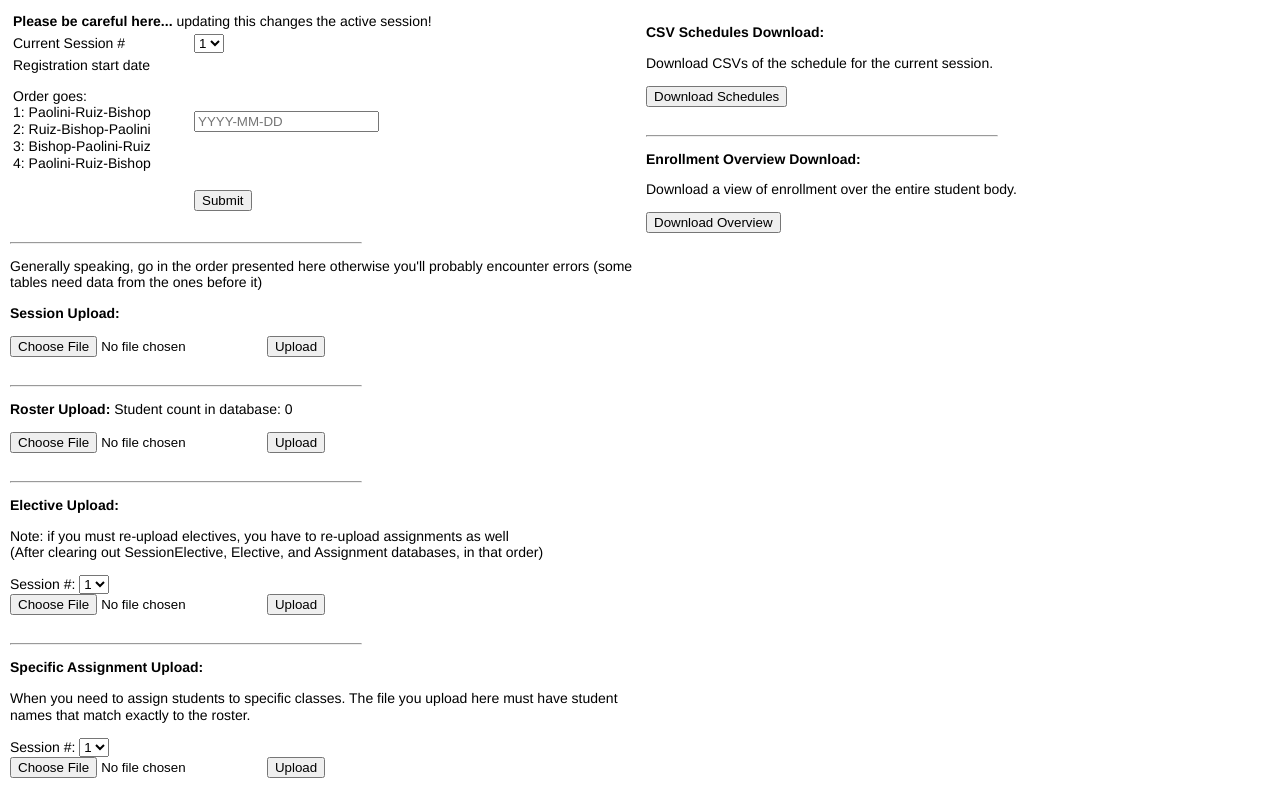
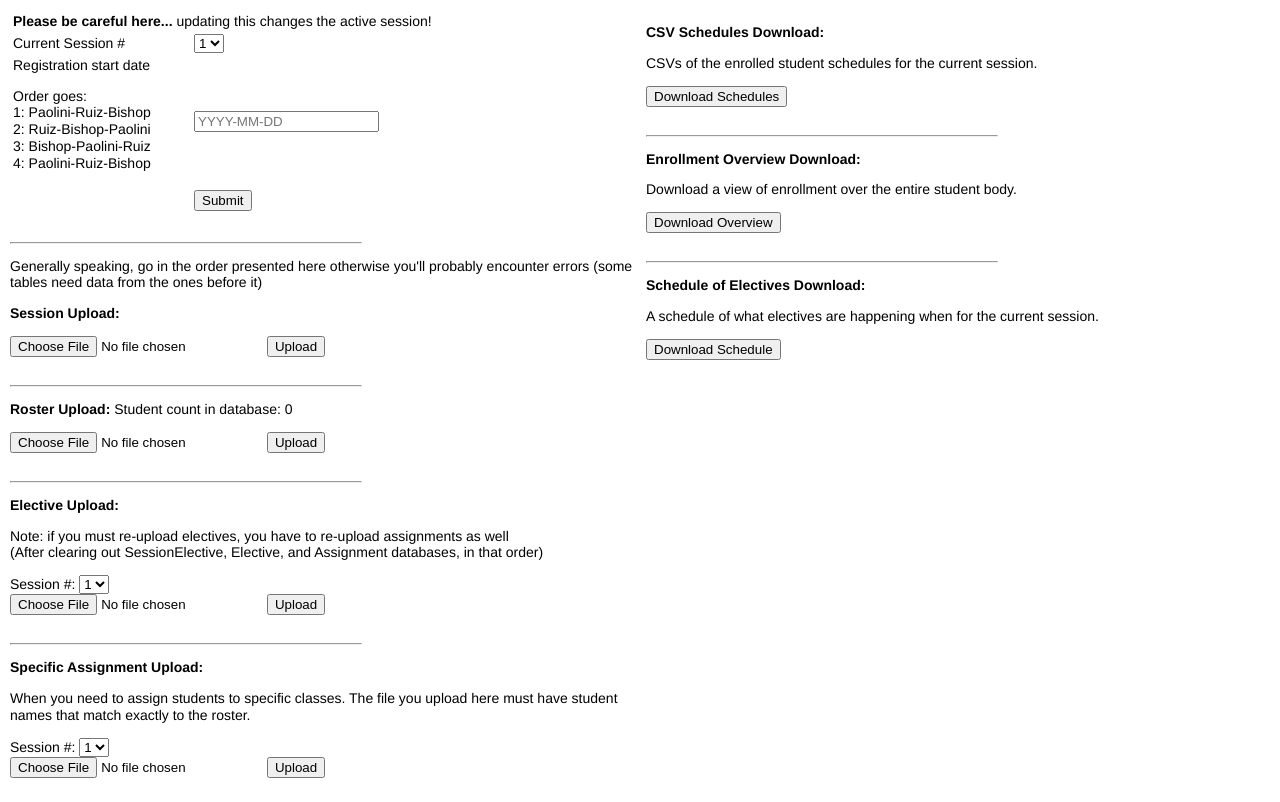
Before and after one commit to MyztikJenz/IndigoRegistrationApp, a Flask app: page /_admin_ in a window 1280 px wide. Run offline with Flask 3, Linux system fonts and the light colour scheme; data that the repository does not hold is empty.

Commit message:
Added Schedule of Electives report. Added final elective titles and descriptions.

```diff
--- a/application.py
+++ b/application.py
@@ -24,6 +24,8 @@ from database.configure import *
 # x Knowing which kids have yet to fill something out.
 # Cleaning up electives list
 # testing
+# Need a /x/demo account
+# x Need a schedule of which electives are held when (for pre-planning; just like college)
 
 # Notes
 # In session 2, we can use the AssignedClasses infrastructure to pull "part 2" electives out and auto-assign them.
@@ -222,6 +224,43 @@ def adminPage():
 
         #     date_format = '%Y-%m-%d %H:%M:%S'
         #     startDate = datetime.datetime.strptime(sessionStartDate, date_format)
+
+        if request.form["formID"] == "elective_schedules":
+            currentSession = RegistrationTools.activeSession()
+
+            allR1 = [["Rotation 1"]]
+            allR2 = [["Rotation 2"]]
+
+            for day in ["Monday", "Wednesday", "Thursday", "Friday"]:
+                r1 = []
+                r2 = []
+                subq = select(SessionElective).join(Elective).where(SessionElective.electiveID == Elective.id)\
+                                                                                            .where(Elective.assignOnly == False)\
+                                                                                            .where(SessionElective.day == day)\
+                                                                                .join(Session).where(SessionElective.session == currentSession).order_by(Elective.name)
+                sessionElectives = db.session.scalars(subq).fetchall()
+                for se in sessionElectives:
+                    if se.rotation in [1,3]:
+                        r1.append(se.elective.name)
+                    if se.rotation in [2,3]:
+                        r2.append(se.elective.name)
+
+                allR1.append(r1)
+                allR2.append(r2)
+
+            fileBuffer = io.StringIO()
+            w = csv.writer(fileBuffer, quoting=csv.QUOTE_ALL)
+            w.writerow(["", "Monday", "Wednesday", "Thursday", "Friday"])
+            zl = zip_longest(*allR1)
+            for z in zl:
+                w.writerow(z)
+            w.writerow(["","","","",""])
+            zl = zip_longest(*allR2)
+            for z in zl:
+                w.writerow(z)
+
+            return Response(fileBuffer.getvalue(), mimetype="text/csv", headers={"Content-Disposition":f"attachment;filename=Session #{currentSession.number} Schedule of Electives.csv"})
+
 
         if request.form["formID"] == "enrollment_overview":
             currentSession = RegistrationTools.activeSession()
@@ -429,6 +468,43 @@ def showSchedule(student, session=None, electives=None):
 # with app.app_context():
 #     currentSession = RegistrationTools.activeSession()
 
+#     allR1 = [["Rotation 1"]]
+#     allR2 = [["Rotation 2"]]
+
+#     for day in ["Monday", "Wednesday", "Thursday", "Friday"]:
+#         r1 = []
+#         r2 = []
+#         subq = select(SessionElective).join(Elective).where(SessionElective.electiveID == Elective.id)\
+#                                                                                        .where(Elective.assignOnly == False)\
+#                                                                                        .where(SessionElective.day == day)\
+#                                                                         .join(Session).where(SessionElective.session == currentSession).order_by(Elective.name)
+#         print(subq)
+#         sessionElectives = db.session.scalars(subq).fetchall()
+#         print(sessionElectives)
+#         for se in sessionElectives:
+#             if se.rotation in [1,3]:
+#                 r1.append(se.elective.name)
+#             if se.rotation in [2,3]:
+#                 r2.append(se.elective.name)
+
+#         allR1.append(r1)
+#         allR2.append(r2)
+
+#     csvPath = os.path.join("./instance", f"ElectiveSchedule.csv")
+#     with open(csvPath, 'w', newline='') as f:
+#         w = csv.writer(f, quoting=csv.QUOTE_ALL)
+#         w.writerow(["", "Monday", "Wednesday", "Thursday", "Friday"])
+#         zl = zip_longest(*allR1)
+#         for z in zl:
+#             w.writerow(z)
+
+#         w.writerow(["","","","",""])
+#         zl = zip_longest(*allR2)
+#         for z in zl:
+#             w.writerow(z)
+
+#     pdb.set_trace()
+
 #     electiveNames = []
 #     electiveAttendees = []
 
@@ -447,8 +523,8 @@ def showSchedule(student, session=None, electives=None):
 
     # csvPath = os.path.join(abspath("."), "instance", f"Monday.csv")
     # with open(csvPath, 'w', newline='') as f:
-    #     w = csv.writer(f, quoting=csv.QUOTE_ALL)
-    #     w.writerow(["Monday", "Rotation 1", "1:05-1:50"])
+        # w = csv.writer(f, quoting=csv.QUOTE_ALL)
+        # w.writerow(["Monday", "Rotation 1", "1:05-1:50"])
     #     w.writerow(electiveNames)
     #     zl = zip_longest(*electiveAttendees)
     #     for z in zl:
--- a/electives/class27.html
+++ b/electives/class27.html
@@ -5,5 +5,6 @@ Ms Tara
     <pre>
         Note: This elective runs two sessions. You will be automatically enrolled next session if you choose this elective.
 
+        Art as Mindfulness is learning and putting into practice different art approaches for relaxation and meditation.
     </pre>
 </p>
--- a/electives/class28.html
+++ b/electives/class28.html
@@ -5,5 +5,7 @@ Ms Tara
     <pre>
         Note: This elective runs two sessions. You will be automatically enrolled next session if you choose this elective.
         This elective is also a double-rotation elective. It runs from 1:05 to 2:35.
+
+        Theme this session will be Food
     </pre>
 </p>
--- a/electives/class31.html
+++ b/electives/class31.html
@@ -1,7 +1,8 @@
-Paolini’s Elective
+Crochet
 <br>
 Ms Paolini
 <p>
     <pre>
+    We will start off using single and double stitches to make washcloths. When we feel prepared we will add on more challenging stitches and make more elaborate creations like animals, granny squares, scarves etc.
     </pre>
 </p>
--- a/electives/classes.json
+++ b/electives/classes.json
@@ -25,7 +25,7 @@
     },
     {
         "k": "class31",
-        "v": "Paolini\u2019s Elective"
+        "v": "Crochet"
     },
     {
         "k": "class6",
--- a/templates/admin.html
+++ b/templates/admin.html
@@ -139,7 +139,7 @@
     <div class = "right_side">
         <p>
             <strong>CSV Schedules Download:</strong><p>
-                Download CSVs of the schedule for the current session.
+                CSVs of the enrolled student schedules for the current session.
             <form method=post enctype=multipart/form-data action="/_admin_">
                 <input type = "hidden" name="formID" value="csv_schedules">
                 <input type = "submit" value="Download Schedules">
@@ -154,6 +154,15 @@
                 <input type = "submit" value="Download Overview">
             </form>
         </p>
+        <hr style="max-width:350px;margin-left:0px;">
+        <p>
+            <strong>Schedule of Electives Download:</strong><p>
+                A schedule of what electives are happening when for the current session.
+            <form method=post enctype=multipart/form-data action="/_admin_">
+                <input type = "hidden" name="formID" value="elective_schedules">
+                <input type = "submit" value="Download Schedule">
+            </form>
+        </p>
     </div>
 </div>
 </body>
```
